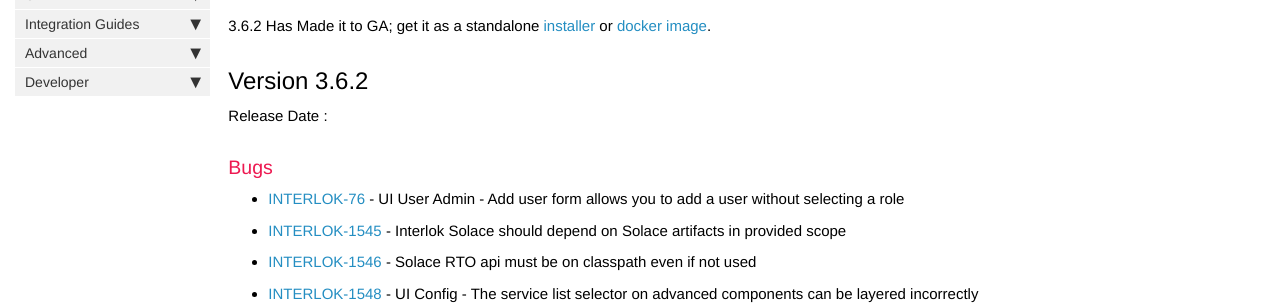
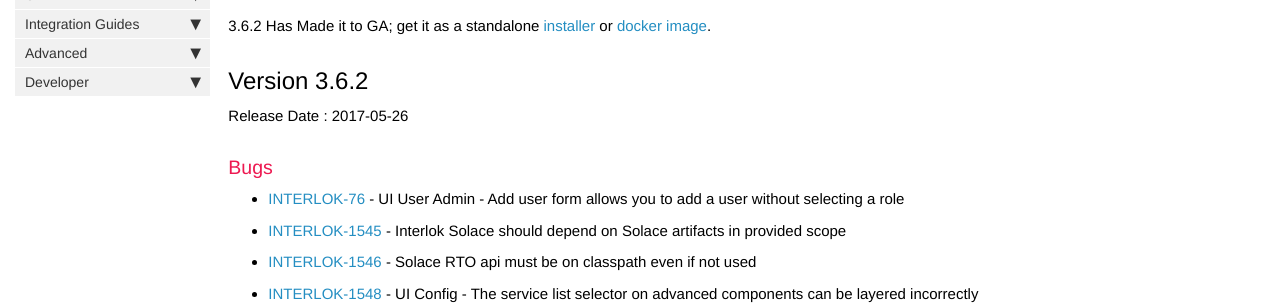
Before and after one commit to adaptris/interlok-docs-legacy, a Jekyll site: the page built from _posts/2017-05-18-3.6.2-release.md, in a window 1280 px wide and 900 px high. Shown: the part 226-531 px from the top of the window. Built offline with Jekyll 4.4.1, drawn with Linux system fonts in a browser that asks for light colours; nearby versions of some CDN libraries; comment, search, counter and statistics services are not loaded.

Commit message:
added release date to 362

```diff
--- a/_includes/custom/release362.html
+++ b/_includes/custom/release362.html
@@ -1,6 +1,6 @@
 ## Version 3.6.2 ##
 
-Release Date :
+Release Date : 2017-05-26
 
 ### Bugs
 - [INTERLOK-76](https://adaptris.atlassian.net/browse/INTERLOK-76) - UI User Admin - Add user form allows you to add a user without selecting a role
```
